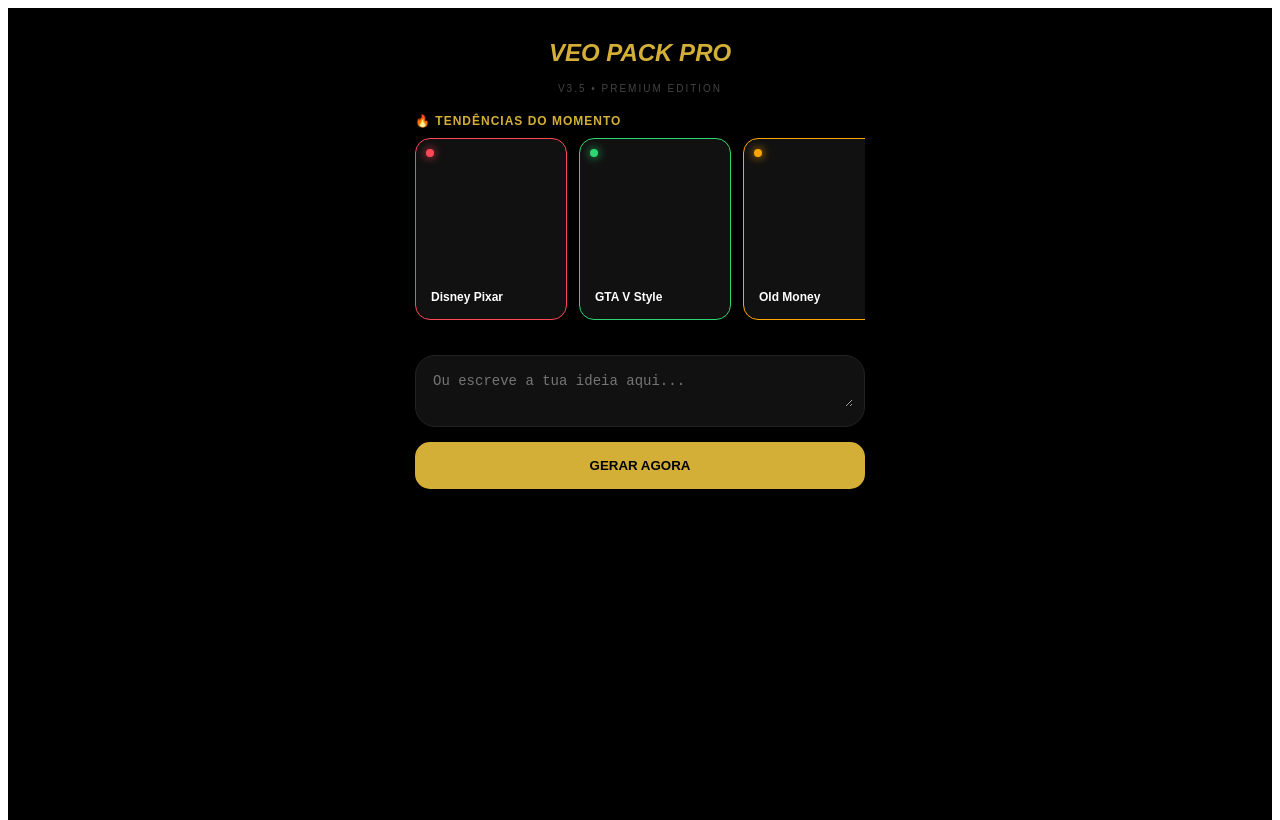
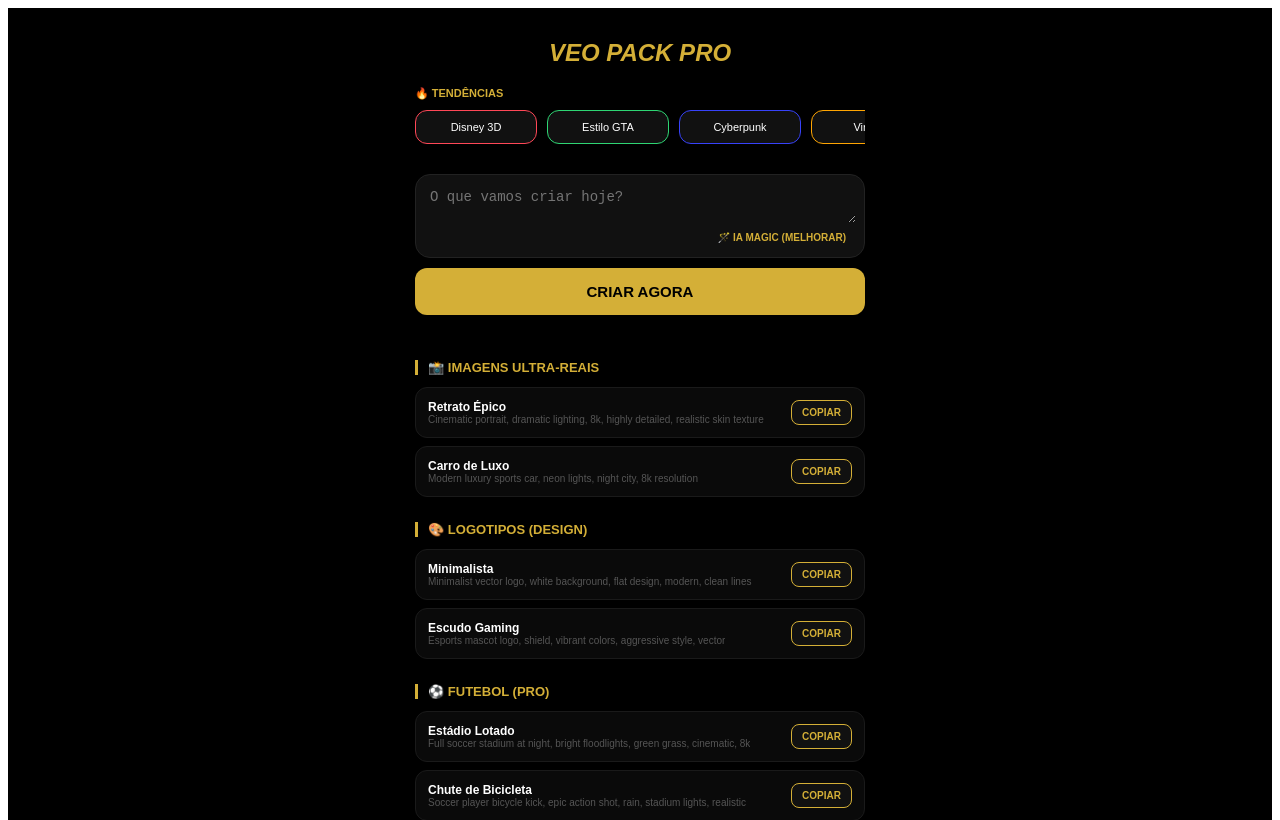
Before and after one commit to 253601mrl/veo-pack-pro-premium, a Next.js app: page / in a window 1280 px wide. Shown: the top 820 px of the page. Built offline with nearby package versions, Linux system fonts and the light colour scheme.

Commit message:
Enhance image generation and UI components
Added new state variables for history, before image, and slider position. Updated the trending section and added a new library structure for categories. Enhanced the image generation and display logic.

```diff
--- a/pages/index.js
+++ b/pages/index.js
@@ -3,93 +3,180 @@ import React, { useState, useEffect } from 'react';
 export default function Home() {
   const [prompt, setPrompt] = useState('');
   const [resultado, setResultado] = useState(null);
+  const [antes, setAntes] = useState(null);
   const [carregando, setCarregando] = useState(false);
+  const [historico, setHistorico] = useState([]);
+  const [sliderPos, setSliderPos] = useState(50);
+  const [copiado, setCopiado] = useState(false);
 
-  // OPÇÃO 4: CATEGORIAS DE TENDÊNCIAS (TRENDING)
-  const tendencias = [
-    { nome: "Disney Pixar", p: "3D animation style, Disney Pixar movie character, cute, expressive, 8k render", cor: "#ff4757" },
-    { nome: "GTA V Style", p: "Grand Theft Auto V loading screen art, cel shaded, saturated colors, digital illustration", cor: "#2ed573" },
-    { nome: "Old Money", p: "Quiet luxury aesthetic, vintage film photography, elegant lifestyle, grainy texture, 90s style", cor: "#ffa502" },
-    { nome: "Hyper-Glow", p: "Neon bioluminescence, glowing flowers and animals, dark forest, mystical, vibrant contrast", cor: "#3742fa" },
-    { nome: "Baroque Art", p: "Classical oil painting, Caravaggio style, dramatic shadows, gold frames, historic masterpiece", cor: "#747d8c" }
+  // 1. BIBLIOTECA COMPLETA POR CATEGORIAS (TRADUZIDA)
+  const biblioteca = [
+    {
+      titulo: "📸 IMAGENS ULTRA-REAIS",
+      items: [
+        { n: "Retrato Épico", p: "Cinematic portrait, dramatic lighting, 8k, highly detailed, realistic skin texture" },
+        { n: "Carro de Luxo", p: "Modern luxury sports car, neon lights, night city, 8k resolution" }
+      ]
+    },
+    {
+      titulo: "🎨 LOGOTIPOS (DESIGN)",
+      items: [
+        { n: "Minimalista", p: "Minimalist vector logo, white background, flat design, modern, clean lines" },
+        { n: "Escudo Gaming", p: "Esports mascot logo, shield, vibrant colors, aggressive style, vector" }
+      ]
+    },
+    {
+      titulo: "⚽ FUTEBOL (PRO)",
+      items: [
+        { n: "Estádio Lotado", p: "Full soccer stadium at night, bright floodlights, green grass, cinematic, 8k" },
+        { n: "Chute de Bicicleta", p: "Soccer player bicycle kick, epic action shot, rain, stadium lights, realistic" }
+      ]
+    },
+    {
+      titulo: "🎬 VÍDEOS (MOVIMENTO)",
+      items: [
+        { n: "Drone Montanhas", p: "Aerial drone view, snowy mountains, smooth camera movement, cinematic 4k" },
+        { n: "Explosão Líquida", p: "Slow motion liquid explosion, colorful, macro view, high speed photography" }
+      ]
+    }
   ];
 
-  const gerar = async (pBase) => {
+  // 2. TENDÊNCIAS EM PORTUGUÊS
+  const tendencias = [
+    { nome: "Disney 3D", p: "Disney Pixar 3d style character, cute, expressive, 8k render", cor: "#ff4757" },
+    { nome: "Estilo GTA", p: "GTA V loading screen art, cel shaded, saturated colors", cor: "#2ed573" },
+    { nome: "Cyberpunk", p: "Futuristic city, neon lights, rainy night, synthwave", cor: "#3742fa" },
+    { nome: "Vintage", p: "90s vintage film photography, grainy aesthetic, retro", cor: "#ffa502" }
+  ];
+
+  useEffect(() => {
+    const salvo = localStorage.getItem('veo_pack_history');
+    if (salvo) setHistorico(JSON.parse(salvo));
+  }, []);
+
+  const copiarEPregar = (texto) => {
+    navigator.clipboard.writeText(texto);
+    setPrompt(texto);
+    setCopiado(true);
+    setTimeout(() => setCopiado(false), 2000);
+    window.scrollTo({ top: 0, behavior: 'smooth' });
+  };
+
+  const melhorarPromptIA = () => {
+    if (!prompt) return alert("Digite algo simples!");
+    const extras = ["8k resolution", "masterpiece", "cinematic lighting", "ultra detailed"];
+    setPrompt(`${prompt}, ${extras.join(', ')}`);
+  };
+
+  const gerar = async (pBase, isUpscale = false) => {
     const finalPrompt = pBase || prompt;
-    if (!finalPrompt) return alert("Escreve algo ou seleciona uma tendência!");
+    if (!finalPrompt) return alert("Escreva algo ou escolha uma opção!");
 
     setCarregando(true);
-    setResultado(null);
+    const seed = Math.floor(Math.random() * 999999);
+    const refinado = isUpscale ? `${finalPrompt}, 16k, sharp focus, extreme quality` : finalPrompt;
 
-    const seed = Math.floor(Math.random() * 999999);
-    const url = `https://pollinations.ai/p/${encodeURIComponent(finalPrompt)}?width=768&height=768&seed=${seed}&model=flux&nologo=true`;
+    const url = `https://pollinations.ai/p/${encodeURIComponent(refinado)}?width=768&height=768&seed=${seed}&model=flux&nologo=true`;
 
     const img = new Image();
     img.src = url;
     img.onload = () => {
-      setResultado(url);
+      if (isUpscale) { setAntes(resultado); setResultado(url); }
+      else { setResultado(url); setAntes(null); }
       setCarregando(false);
+      const novoHist = [url, ...historico].slice(0, 10);
+      setHistorico(novoHist);
+      localStorage.setItem('veo_pack_history', JSON.stringify(novoHist));
     };
   };
 
   return (
     <div style={{ backgroundColor: '#000', color: '#fff', minHeight: '100vh', fontFamily: 'sans-serif', padding: '15px' }}>
 
+      {/* HEADER FIXO */}
       <header style={{ textAlign: 'center', marginBottom: '20px' }}>
         <h1 style={{ color: '#D4AF37', fontSize: '24px', fontWeight: '900', fontStyle: 'italic' }}>VEO PACK PRO</h1>
-        <p style={{ color: '#444', fontSize: '10px', letterSpacing: '2px' }}>V3.5 • PREMIUM EDITION</p>
+        {copiado && <div style={{ position: 'fixed', top: '15px', left: '50%', transform: 'translateX(-50%)', backgroundColor: '#D4AF37', color: '#000', padding: '5px 15px', borderRadius: '20px', fontSize: '12px', zIndex: 1000, fontWeight: 'bold' }}>COPIADO!</div>}
       </header>
 
       <main style={{ maxWidth: '450px', margin: '0 auto' }}>
 
-        {/* SEÇÃO TRENDING (OPÇÃO 4) */}
-        <div style={{ marginBottom: '25px' }}>
-          <p style={{ fontSize: '12px', fontWeight: 'bold', color: '#D4AF37', marginBottom: '10px', letterSpacing: '1px' }}>🔥 TENDÊNCIAS DO MOMENTO</p>
-          <div style={{ display: 'flex', overflowX: 'auto', gap: '12px', paddingBottom: '10px', scrollbarWidth: 'none' }}>
+        {/* TENDÊNCIAS */}
+        <div style={{ marginBottom: '20px' }}>
+          <p style={{ fontSize: '11px', color: '#D4AF37', fontWeight: 'bold', marginBottom: '10px' }}>🔥 TENDÊNCIAS</p>
+          <div style={{ display: 'flex', overflowX: 'auto', gap: '10px', paddingBottom: '10px', scrollbarWidth: 'none' }}>
             {tendencias.map((t, i) => (
-              <div
-                key={i}
-                onClick={() => { setPrompt(t.p); gerar(t.p); }}
-                style={{ minWidth: '120px', height: '150px', backgroundColor: '#111', borderRadius: '15px', border: `1px solid ${t.cor}`, padding: '15px', display: 'flex', flexDirection: 'column', justifyContent: 'flex-end', cursor: 'pointer', position: 'relative', overflow: 'hidden' }}
-              >
-                <div style={{ position: 'absolute', top: '10px', left: '10px', width: '8px', height: '8px', backgroundColor: t.cor, borderRadius: '50%', boxShadow: `0 0 10px ${t.cor}` }}></div>
-                <span style={{ fontSize: '12px', fontWeight: 'bold', color: '#fff' }}>{t.nome}</span>
-              </div>
+              <div key={i} onClick={() => { setPrompt(t.p); gerar(t.p); }} style={{ minWidth: '100px', backgroundColor: '#111', borderRadius: '12px', border: `1px solid ${t.cor}`, padding: '10px', textAlign: 'center', cursor: 'pointer', fontSize: '11px' }}>{t.nome}</div>
             ))}
           </div>
         </div>
 
-        {/* INPUT DE TEXTO PERSONALIZADO */}
-        <div style={{ backgroundColor: '#111', borderRadius: '20px', padding: '15px', border: '1px solid #222', marginBottom: '15px' }}>
-          <textarea
-            value={prompt}
-            onChange={(e) => setPrompt(e.target.value)}
-            placeholder="Ou escreve a tua ideia aqui..."
-            style={{ width: '100%', backgroundColor: 'transparent', border: 'none', color: '#fff', outline: 'none', fontSize: '14px' }}
-            rows="2"
-          />
+        {/* ÁREA DE GERAÇÃO FIXA */}
+        <div style={{ position: 'sticky', top: '0', backgroundColor: '#000', paddingBottom: '15px', zIndex: 100 }}>
+          <div style={{ backgroundColor: '#111', borderRadius: '15px', border: '1px solid #222', padding: '12px', marginBottom: '10px' }}>
+            <textarea value={prompt} onChange={(e) => setPrompt(e.target.value)} placeholder="O que vamos criar hoje?" style={{ width: '100%', backgroundColor: 'transparent', border: 'none', color: '#fff', outline: 'none', fontSize: '14px' }} rows="2" />
+            <div style={{ textAlign: 'right' }}>
+              <button onClick={melhorarPromptIA} style={{ background: 'none', border: 'none', color: '#D4AF37', fontSize: '10px', fontWeight: 'bold', cursor: 'pointer' }}>🪄 IA MAGIC (MELHORAR)</button>
+            </div>
+          </div>
+          <button onClick={() => gerar()} disabled={carregando} style={{ width: '100%', backgroundColor: '#D4AF37', color: '#000', padding: '15px', borderRadius: '12px', fontWeight: 'bold', border: 'none', fontSize: '15px' }}>
+            {carregando ? 'A GERAR...' : 'CRIAR AGORA'}
+          </button>
         </div>
 
-        <button
-          onClick={() => gerar()}
-          style={{ width: '100%', backgroundColor: '#D4AF37', color: '#000', padding: '16px', borderRadius: '15px', fontWeight: 'bold', border: 'none', marginBottom: '20px' }}
-        >
-          {carregando ? 'A GERAR...' : 'GERAR AGORA'}
-        </button>
-
-        {/* ÁREA DE RESULTADO */}
+        {/* EXIBIÇÃO + COMPARADOR */}
         {resultado && (
-          <div style={{ textAlign: 'center', animation: 'fadeIn 0.5s' }}>
-            <img src={resultado} style={{ width: '100%', borderRadius: '20px', border: '2px solid #D4AF37' }} />
-            <a href={resultado} download style={{ display: 'block', color: '#D4AF37', marginTop: '15px', textDecoration: 'none', fontSize: '13px', fontWeight: 'bold' }}>✓ GUARDAR NA GALERIA</a>
+          <div style={{ marginTop: '15px' }}>
+            <div style={{ position: 'relative', borderRadius: '20px', overflow: 'hidden', border: '2px solid #D4AF37', height: '350px' }}>
+              <img src={resultado} style={{ width: '100%', height: '100%', objectFit: 'cover', position: 'absolute' }} />
+              {antes && (
+                <div style={{ position: 'absolute', top: 0, left: 0, width: `${sliderPos}%`, height: '100%', overflow: 'hidden', borderRight: '2px solid #fff', zIndex: 2 }}>
+                  <img src={antes} style={{ width: '450px', height: '100%', objectFit: 'cover' }} />
+                </div>
+              )}
+              {antes && <input type="range" min="0" max="100" value={sliderPos} onChange={(e) => setSliderPos(e.target.value)} style={{ position: 'absolute', bottom: '15px', left: '10%', width: '80%', zIndex: 10, accentColor: '#D4AF37' }} />}
+            </div>
+            <div style={{ display: 'grid', gridTemplateColumns: '1fr 1fr', gap: '8px', marginTop: '10px' }}>
+              <button onClick={() => gerar(null, true)} style={{ background: '#111', color: '#D4AF37', border: '1px solid #D4AF37', padding: '10px', borderRadius: '10px', fontSize: '11px', fontWeight: 'bold' }}>💎 UPSCALE 16K</button>
+              <a href={resultado} download style={{ background: '#D4AF37', color: '#000', borderRadius: '10px', display: 'flex', alignItems: 'center', justifyContent: 'center', fontSize: '11px', fontWeight: 'bold', textDecoration: 'none' }}>💾 GUARDAR</a>
+            </div>
           </div>
         )}
 
+        {/* HISTÓRICO */}
+        {historico.length > 0 && (
+          <div style={{ margin: '25px 0' }}>
+            <p style={{ fontSize: '11px', color: '#444', fontWeight: 'bold', marginBottom: '10px' }}>MINHAS CRIAÇÕES</p>
+            <div style={{ display: 'flex', gap: '10px', overflowX: 'auto', paddingBottom: '10px' }}>
+              {historico.map((img, i) => (
+                <img key={i} src={img} onClick={() => setResultado(img)} style={{ height: '60px', borderRadius: '10px', border: '1px solid #222' }} />
+              ))}
+            </div>
+          </div>
+        )}
+
+        {/* BIBLIOTECA POR CATEGORIAS COM BOTÃO COPIAR */}
+        <div style={{ marginTop: '30px', paddingBottom: '40px' }}>
+          {biblioteca.map((cat, i) => (
+            <div key={i} style={{ marginBottom: '25px' }}>
+              <h2 style={{ color: '#D4AF37', fontSize: '13px', marginBottom: '12px', borderLeft: '3px solid #D4AF37', paddingLeft: '10px' }}>{cat.titulo}</h2>
+              {cat.items.map((item, idx) => (
+                <div key={idx} style={{ background: '#0a0a0a', border: '1px solid #1a1a1a', padding: '12px', borderRadius: '12px', display: 'flex', justifyContent: 'space-between', alignItems: 'center', marginBottom: '8px' }}>
+                  <div style={{ overflow: 'hidden' }}>
+                    <p style={{ margin: 0, fontSize: '12px', fontWeight: 'bold' }}>{item.n}</p>
+                    <p style={{ margin: 0, fontSize: '10px', color: '#555', textOverflow: 'ellipsis', whiteSpace: 'nowrap' }}>{item.p}</p>
+                  </div>
+                  <button onClick={() => copiarEPregar(item.p)} style={{ background: '#111', color: '#D4AF37', border: '1px solid #D4AF37', padding: '6px 10px', borderRadius: '8px', fontSize: '10px', fontWeight: 'bold' }}>COPIAR</button>
+                </div>
+              ))}
+            </div>
+          ))}
+        </div>
       </main>
 
       <style jsx>{`
-        @keyframes fadeIn { from { opacity: 0; transform: translateY(10px); } to { opacity: 1; transform: translateY(0); } }
         div::-webkit-scrollbar { display: none; }
+        @keyframes fadeIn { from { opacity: 0; } to { opacity: 1; } }
       `}</style>
     </div>
   );
```
